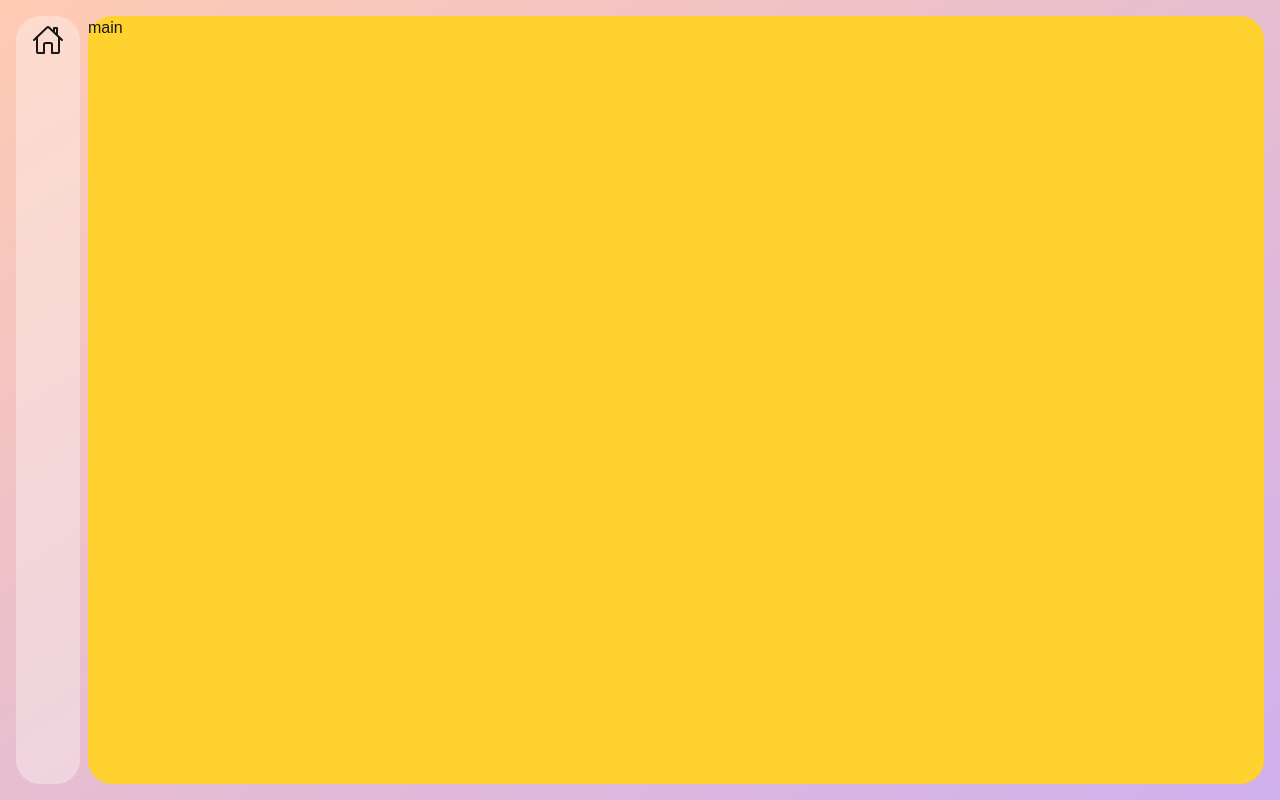
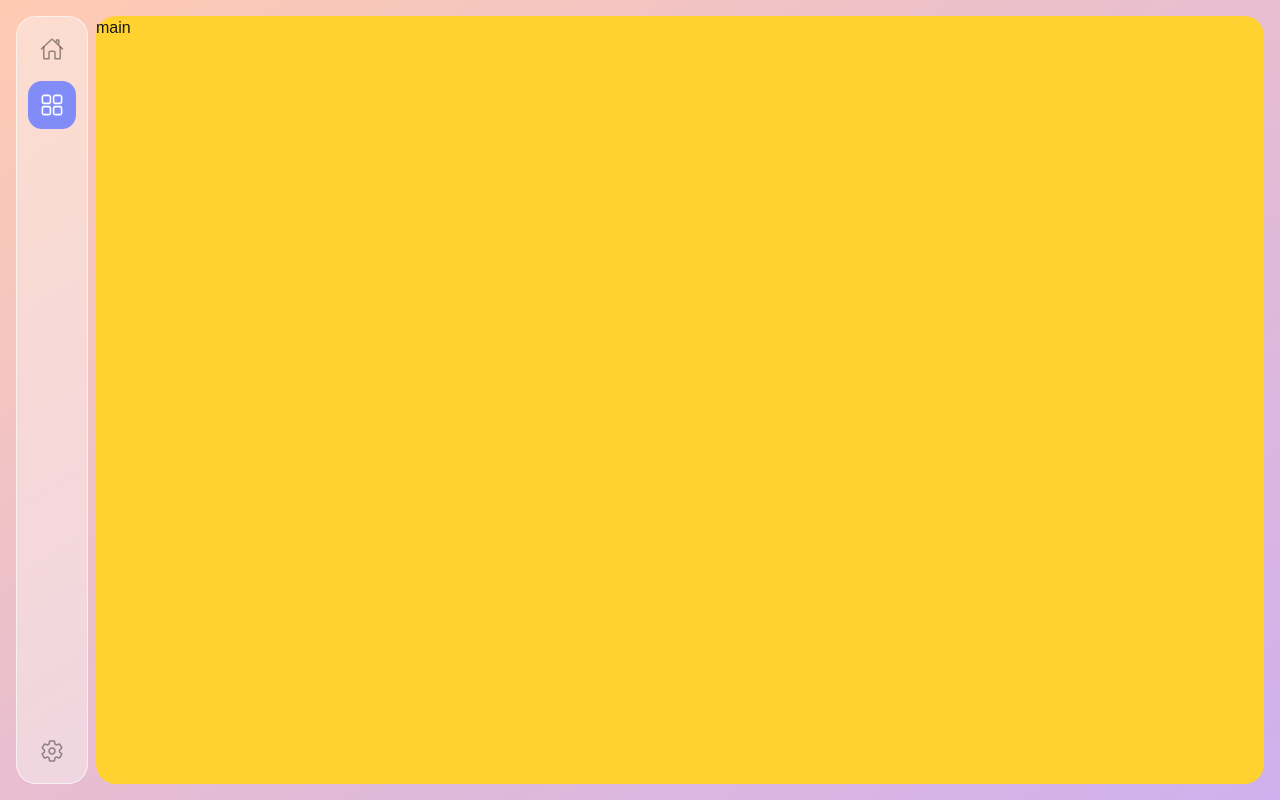
Before and after one commit to ercantekeli/flow-task, a Next.js app: page /dashboard in a window 1280 px wide. Built offline with nearby package versions, Linux system fonts and the light colour scheme.

Commit message:
sidebar completed

```diff
--- a/app/dashboard/page.tsx
+++ b/app/dashboard/page.tsx
@@ -1,11 +1,11 @@
 import React from "react";
-import Sidebar from "../../components/dashboard/Sidebar";
+import Sidebar from "../../components/layout/Sidebar";
 
 const Dashboard = () => {
   return (
     <div className="flex h-full w-full gap-2">
       <Sidebar />
-      <main className="flex-1 rounded-3xl bg-amber-300">main</main>
+      <main className="flex-1 rounded-20 bg-amber-300">main</main>
     </div>
   );
 };
--- a/app/globals.css
+++ b/app/globals.css
@@ -18,14 +18,16 @@ body {
     rgba(170, 112, 224, 0.554)
   );
   --foreground: #171717;
-
+  --sidebar-bg: rgba(250, 244, 242, 0.45);
   --primary: #818cf8;
   --secondary: #4ade80;
   --accent: #fbbf24;
 
-  --border: #27272a;
-  --muted: #18181b;
+  --border: rgba(255, 255, 255, 0.6);
+  --muted: rgba(23, 23, 23, 0.45);
   --sidebar: rgba(250, 244, 242, 0.4);
+  --radius20: 20px;
+  --radius14: 14px;
 }
 
 @theme inline {
@@ -40,5 +42,7 @@ body {
 
   --color-border: var(--border);
   --color-muted: var(--muted);
-  --color-sidebar: var(--sidebar);
+  --color-sidebar: var(--sidebar-bg);
+  --radius-20: var(--radius20);
+  --radius-14: var(--radius14);
 }
--- /dev/null
+++ b/components/IconButton.tsx
@@ -0,0 +1,22 @@
+import React from "react";
+
+function IconButton({
+  children,
+  isActive,
+  onClick,
+}: {
+  children: React.ReactNode;
+  isActive: boolean;
+  onClick?: () => void;
+}) {
+  return (
+    <button
+      className={`cursor-pointer w-12 h-12 [&>svg]:w-6 [&>svg]:h-6 flex justify-center items-center rounded-14  ${isActive ? "bg-primary text-white" : "[&>svg]:text-muted hover:bg-sidebar text-muted"}`}
+      onClick={onClick}
+    >
+      {children}
+    </button>
+  );
+}
+
+export default IconButton;
--- a/components/dashboard/Sidebar.tsx
+++ /dev/null
@@ -1,14 +0,0 @@
-import React from "react";
-import { IoHomeOutline } from "react-icons/io5";
-
-const Sidebar = () => {
-  return (
-    <aside className="bg-sidebar w-16 h-full rounded-3xl p-2">
-      <div className="flex flex-col items-center justify-center">
-        <IoHomeOutline className=" w-8 h-8" />
-      </div>
-    </aside>
-  );
-};
-
-export default Sidebar;
--- /dev/null
+++ b/components/layout/Sidebar.tsx
@@ -0,0 +1,58 @@
+"use client";
+
+import React, { useState } from "react";
+import { IoHomeOutline, IoSettingsOutline } from "react-icons/io5";
+import { RxDashboard } from "react-icons/rx";
+
+import IconButton from "../IconButton";
+
+const Sidebar = () => {
+  const [icons, setIcons] = useState([
+    { id: 1, icon: <IoHomeOutline />, isActive: false },
+    { id: 2, icon: <RxDashboard />, isActive: true },
+    { id: 3, icon: <IoSettingsOutline />, isActive: false },
+  ]);
+
+  const navIcons = icons.filter((item) => item.id !== 3);
+  const bottomIcons = icons.filter((item) => item.id === 3);
+
+  const handleButtonClick = (id: number) => {
+    setIcons((prevIcons) =>
+      prevIcons.map((icon) => ({
+        ...icon,
+        isActive: icon.id === id,
+      })),
+    );
+  };
+
+  return (
+    <aside className="bg-sidebar w-18 h-full rounded-20 p-2 border border-border border-solid">
+      <nav className="flex flex-col items-center justify-between h-full">
+        <div className="flex flex-col gap-2 ">
+          {navIcons.map((item, index) => (
+            <IconButton
+              key={index}
+              isActive={item.isActive}
+              onClick={() => handleButtonClick(item.id)}
+            >
+              {item.icon}
+            </IconButton>
+          ))}
+        </div>
+        <div className="flex flex-col gap-2">
+          {bottomIcons.map((item, index) => (
+            <IconButton
+              key={index}
+              isActive={item.isActive}
+              onClick={() => handleButtonClick(item.id)}
+            >
+              {item.icon}
+            </IconButton>
+          ))}
+        </div>
+      </nav>
+    </aside>
+  );
+};
+
+export default Sidebar;
```
